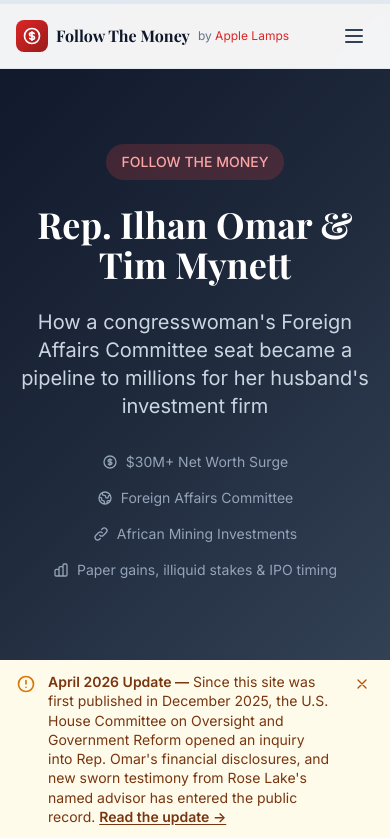
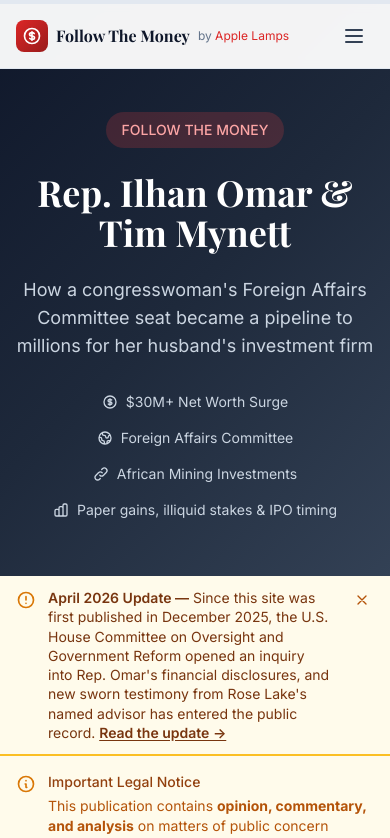
Before and after one commit to AppleLamps/rep-omar, a Next.js app: page / in a window 390 px wide. Shown: the top 838 px of the page. Built offline with nearby package versions, Linux system fonts and the light colour scheme.

Commit message:
Fix responsive UI and accessibility: src/components/Hero.tsx

```diff
--- a/src/components/Hero.tsx
+++ b/src/components/Hero.tsx
@@ -1,6 +1,6 @@
 export default function Hero() {
   return (
-    <header className="gradient-bg pt-36 pb-20 px-4 sm:px-6 lg:px-8">
+    <header className="gradient-bg pt-28 xl:pt-44 pb-14 sm:pb-20 px-4 sm:px-6 lg:px-8">
       <div className="max-w-5xl mx-auto text-center">
         <div className="animate-fade-in">
           <span className="inline-block px-4 py-2 rounded-full bg-red-500/20 text-red-300 text-sm font-medium mb-6">
@@ -10,10 +10,10 @@ export default function Hero() {
         <h1 className="font-display text-4xl sm:text-5xl lg:text-6xl font-bold text-white mb-6 animate-fade-in-delay-1">
           Rep. Ilhan Omar &amp; Tim Mynett
         </h1>
-        <p className="text-xl sm:text-2xl text-slate-300 mb-8 animate-fade-in-delay-2 max-w-3xl mx-auto">
+        <p className="text-lg sm:text-2xl text-slate-300 mb-8 animate-fade-in-delay-2 max-w-3xl mx-auto">
           How a congresswoman&apos;s Foreign Affairs Committee seat became a pipeline to millions for her husband&apos;s investment firm
         </p>
-        <div className="flex flex-wrap justify-center gap-4 text-sm text-slate-400 animate-fade-in-delay-3">
+        <div className="flex flex-wrap justify-center gap-4 text-sm text-slate-300 animate-fade-in-delay-3">
           <span className="flex items-center gap-2">
             <svg className="w-4 h-4" fill="none" stroke="currentColor" viewBox="0 0 24 24">
               <path strokeLinecap="round" strokeLinejoin="round" strokeWidth={2} d="M12 8c-1.657 0-3 .895-3 2s1.343 2 3 2 3 .895 3 2-1.343 2-3 2m0-8c1.11 0 2.08.402 2.599 1M12 8V7m0 1v8m0 0v1m0-1c-1.11 0-2.08-.402-2.599-1M21 12a9 9 0 11-18 0 9 9 0 0118 0z" />
```
